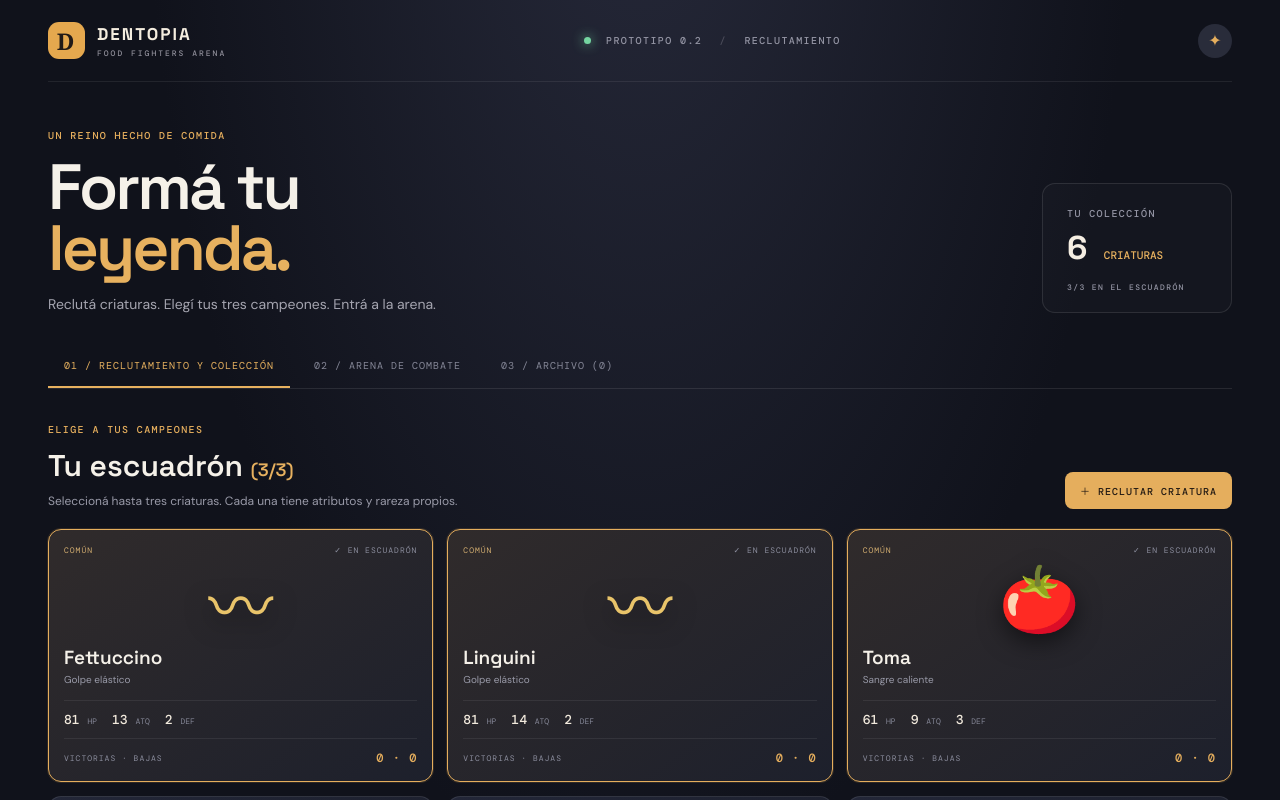
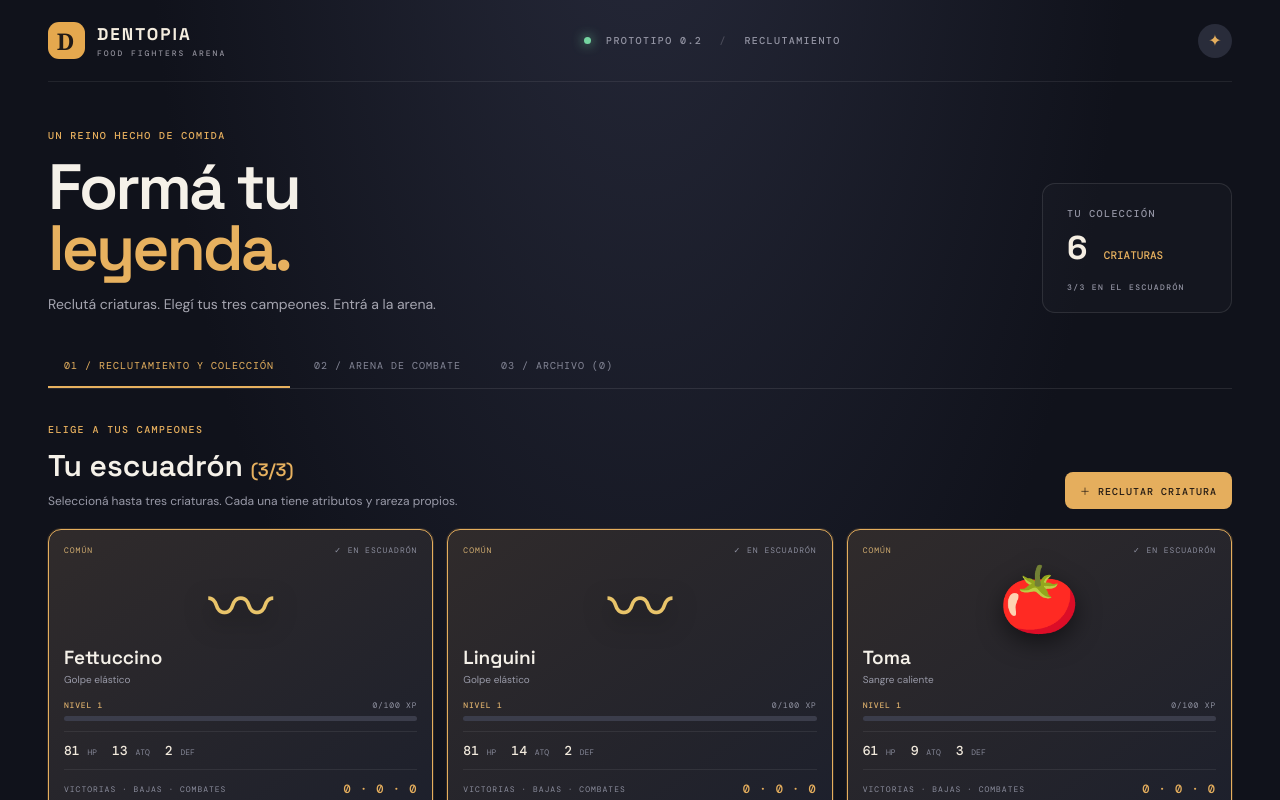
Before and after one commit to matibh/Dentopia, a React (Vite) app: page / in a window 1280 px wide. Shown: the top 800 px of the page. Built offline with nearby package versions, Linux system fonts and the light colour scheme.

Commit message:
Add creature progression and persist battle records

```diff
--- a/src/App.tsx
+++ b/src/App.tsx
@@ -1,6 +1,6 @@
 import { useEffect, useRef, useState } from "react";
 import { Arena } from "./game/Arena";
-import { abilityFor, recruitCreature, rollDamage, type Creature } from "./game/creatures";
+import { abilityFor, gainExperience, recruitCreature, rollDamage, type Creature } from "./game/creatures";
 
 type LogLine = { id: number; text: string; tone: "blue" | "red" | "neutral" };
 const STORAGE_KEY = "dentopia-roster-v1";
@@ -9,12 +9,12 @@ type MemorialCreature = Creature & { causeOfDeath: string; dateOfDeath: string }
 function loadRoster(): Creature[] {
   try {
     const saved = localStorage.getItem(STORAGE_KEY);
-    if (saved) return (JSON.parse(saved) as Creature[]).map(c => ({ ...c, kills: c.kills ?? 0, ...abilityFor(c.kind) }));
+    if (saved) return (JSON.parse(saved) as Creature[]).map(c => ({ ...c, kills: c.kills ?? 0, level: c.level ?? 1, xp: c.xp ?? 0, battles: c.battles ?? c.wins ?? 0, ...abilityFor(c.kind) }));
   } catch { /* start with a fresh roster */ }
   return Array.from({ length: 6 }, () => recruitCreature());
 }
 const saveRoster = (roster: Creature[]) => localStorage.setItem(STORAGE_KEY, JSON.stringify(roster));
-function loadMemorial(): MemorialCreature[] { try { return (JSON.parse(localStorage.getItem(MEMORIAL_KEY) || "[]") as MemorialCreature[]).map(c => ({ ...c, kills: c.kills ?? 0, ...abilityFor(c.kind) })); } catch { return []; } }
+function loadMemorial(): MemorialCreature[] { try { return (JSON.parse(localStorage.getItem(MEMORIAL_KEY) || "[]") as MemorialCreature[]).map(c => ({ ...c, kills: c.kills ?? 0, level: c.level ?? 1, xp: c.xp ?? 0, battles: c.battles ?? c.wins ?? 0, ...abilityFor(c.kind) })); } catch { return []; } }
 
 export default function App() {
   const host = useRef<HTMLDivElement>(null);
@@ -90,11 +90,18 @@ export default function App() {
         const fallenIds = new Set(fallen.map(c => c.id));
         const survivors = new Set(next.filter(c => c.side === "blue" && c.hp > 0).map(c => c.id));
         if (fallen.length) {
-          setMemorial(old => [...old, ...fallen.map(c => ({ ...c, causeOfDeath: c.killerName || "La Arena", dateOfDeath: new Date().toISOString() }))]);
+          setMemorial(old => [...old, ...fallen.map(c => ({ ...c, battles: (roster.find(r => r.id === c.id)?.battles ?? 0) + 1, causeOfDeath: c.killerName || "La Arena", dateOfDeath: new Date().toISOString() }))]);
           setSelected(old => old.filter(id => !fallenIds.has(id)));
           setLogs(old => [{ id: logId.current++, text: fallen.map(c => c.name).join(", ") + " pasó al Archivo de Leyendas.", tone: "neutral" as const }, ...old].slice(0, 8));
         }
-        setRoster(old => old.filter(c => !fallenIds.has(c.id)).map(c => survivors.has(c.id) && won ? { ...c, wins: c.wins + 1 } : c));
+        setRoster(old => old.filter(c => !fallenIds.has(c.id)).map(c => {
+          if (!survivors.has(c.id)) return c;
+          const fighter = next.find(unit => unit.id === c.id);
+          if (!fighter) return c;
+          const gainedKills = Math.max(0, fighter.kills - (c.kills ?? 0));
+          const updated = { ...fighter, battles: (c.battles ?? 0) + 1, wins: c.wins + (won ? 1 : 0) };
+          return gainExperience(updated, 50 + (won ? 25 : 0) + gainedKills * 15);
+        }));
       }
     }, 1050 / speed);
     return () => window.clearTimeout(timer);
@@ -134,13 +141,13 @@ function CreatureCard({ c, selected, onClick }: { c: Creature; selected: boolean
   return <button className={"roster-card " + (selected ? "chosen" : "") + " rarity-" + c.rarity.toLowerCase()} onClick={onClick}>
     <div className="card-top"><span>{c.rarity.toUpperCase()}</span><span>{selected ? "✓ EN ESCUADRÓN" : "＋ SELECCIONAR"}</span></div>
     <div className="card-creature" style={{ color: c.color }}>{symbol}</div><h3>{c.name}</h3><p>{c.trait}</p>
-    <div className="card-stats"><span><b>{c.maxHp}</b> HP</span><span><b>{c.attack}</b> ATQ</span><span><b>{c.defense}</b> DEF</span></div>
-    <div className="card-footer"><span>VICTORIAS · BAJAS</span><strong>{c.wins} · {c.kills ?? 0}</strong></div>
+    <div className="level-line"><strong>NIVEL {c.level ?? 1}</strong><span>{c.xp ?? 0}/{100 + ((c.level ?? 1) - 1) * 50} XP</span></div><div className="xp-track"><i style={{ width: `${((c.xp ?? 0) / (100 + ((c.level ?? 1) - 1) * 50)) * 100}%` }} /></div><div className="card-stats"><span><b>{c.maxHp}</b> HP</span><span><b>{c.attack}</b> ATQ</span><span><b>{c.defense}</b> DEF</span></div>
+    <div className="card-footer"><span>VICTORIAS · BAJAS · COMBATES</span><strong>{c.wins} · {c.kills ?? 0} · {c.battles ?? 0}</strong></div>
   </button>;
 }
 function MemorialCard({ c }: { c: MemorialCreature }) {
   const symbol = c.kind === "meatball" ? "●" : c.kind === "tomato" ? "🍅" : c.kind === "pasta" ? "〰" : c.kind === "cheese" ? "◆" : c.kind === "mushroom" ? "🍄" : "▧";
-  return <article className="roster-card memorial-card"><div className="card-top"><span>✦ LEYENDA CAÍDA</span><span>{c.rarity.toUpperCase()}</span></div><div className="card-creature" style={{ color: c.color }}>{symbol}</div><h3>{c.name}</h3><p>{c.trait}</p><div className="card-stats"><span><b>{c.maxHp}</b> HP</span><span><b>{c.attack}</b> ATQ</span><span><b>{c.defense}</b> DEF</span></div><div className="ability-chip"><strong>✦ {c.abilityName}</strong><span>{c.abilityDescription}</span></div><div className="memorial-details"><span>VICTORIAS <b>{c.wins}</b></span><span>BAJAS <b>{c.kills ?? 0}</b></span><span>DERROTADO POR <b>{c.causeOfDeath}</b></span><span>FECHA <b>{new Date(c.dateOfDeath).toLocaleDateString("es-AR")}</b></span></div></article>;
+  return <article className="roster-card memorial-card"><div className="card-top"><span>✦ LEYENDA CAÍDA</span><span>{c.rarity.toUpperCase()}</span></div><div className="card-creature" style={{ color: c.color }}>{symbol}</div><h3>{c.name}</h3><p>{c.trait}</p><div className="card-stats"><span><b>{c.maxHp}</b> HP</span><span><b>{c.attack}</b> ATQ</span><span><b>{c.defense}</b> DEF</span></div><div className="ability-chip"><strong>✦ {c.abilityName}</strong><span>{c.abilityDescription}</span></div><div className="memorial-details"><span>NIVEL ALCANZADO <b>{c.level ?? 1}</b></span><span>COMBATES <b>{c.battles ?? 0}</b></span><span>VICTORIAS <b>{c.wins}</b></span><span>BAJAS <b>{c.kills ?? 0}</b></span><span>DERROTADO POR <b>{c.causeOfDeath}</b></span><span>FECHA <b>{new Date(c.dateOfDeath).toLocaleDateString("es-AR")}</b></span></div></article>;
 }
 function CreatureRow({ c }: { c: Creature }) {
   const pct = Math.max(0, c.hp / c.maxHp * 100);
--- a/src/game/creatures.ts
+++ b/src/game/creatures.ts
@@ -3,7 +3,7 @@ export type Rarity = "Común" | "Raro" | "Épico";
 export type Creature = {
   id: string; name: string; kind: CreatureKind; hp: number; maxHp: number;
   attack: number; defense: number; color: string; side: "blue" | "red"; x: number;
-  rarity: Rarity; trait: string; wins: number; kills: number; abilityName: string; abilityDescription: string; killerName?: string;
+  rarity: Rarity; trait: string; wins: number; kills: number; level: number; xp: number; battles: number; abilityName: string; abilityDescription: string; killerName?: string;
 };
 type Template = { name: string; kind: CreatureKind; hp: number; attack: number; defense: number; color: string; trait: string };
 const templates: Template[] = [
@@ -32,7 +32,7 @@ export function recruitCreature(): Creature {
     ...t, id: crypto.randomUUID(), name: names[t.kind][roll(names[t.kind].length)],
     hp, maxHp: hp, attack: Math.max(1, Math.round((t.attack + roll(5) - 2) * bonus)),
     defense: Math.max(0, Math.round((t.defense + roll(3) - 1) * bonus)),
-    side: "blue", x: -2.4, rarity, wins: 0, kills: 0,
+    side: "blue", x: -2.4, rarity, wins: 0, kills: 0, level: 1, xp: 0, battles: 0,
     ...abilityFor(t.kind)
   };
 }
@@ -63,3 +63,18 @@ export function rollDamage(attacker: Creature, defender: Creature): number {
   if (attacker.kind === "ravioli" && roll(5) === 0) damage += 9;
   return Math.max(1, damage);
 }
+
+export function gainExperience(creature: Creature, amount: number): Creature {
+  const next = { ...creature, xp: creature.xp + amount };
+  let threshold = 100 + (next.level - 1) * 50;
+  while (next.xp >= threshold) {
+    next.xp -= threshold;
+    next.level += 1;
+    next.maxHp += 5;
+    next.hp = Math.min(next.maxHp, next.hp + 5);
+    next.attack += 1;
+    if (next.level % 3 === 0) next.defense += 1;
+    threshold = 100 + (next.level - 1) * 50;
+  }
+  return next;
+}
```
Also changed, not shown: src/styles.css, 1 other file (tests, documents, lock files or other folders).
